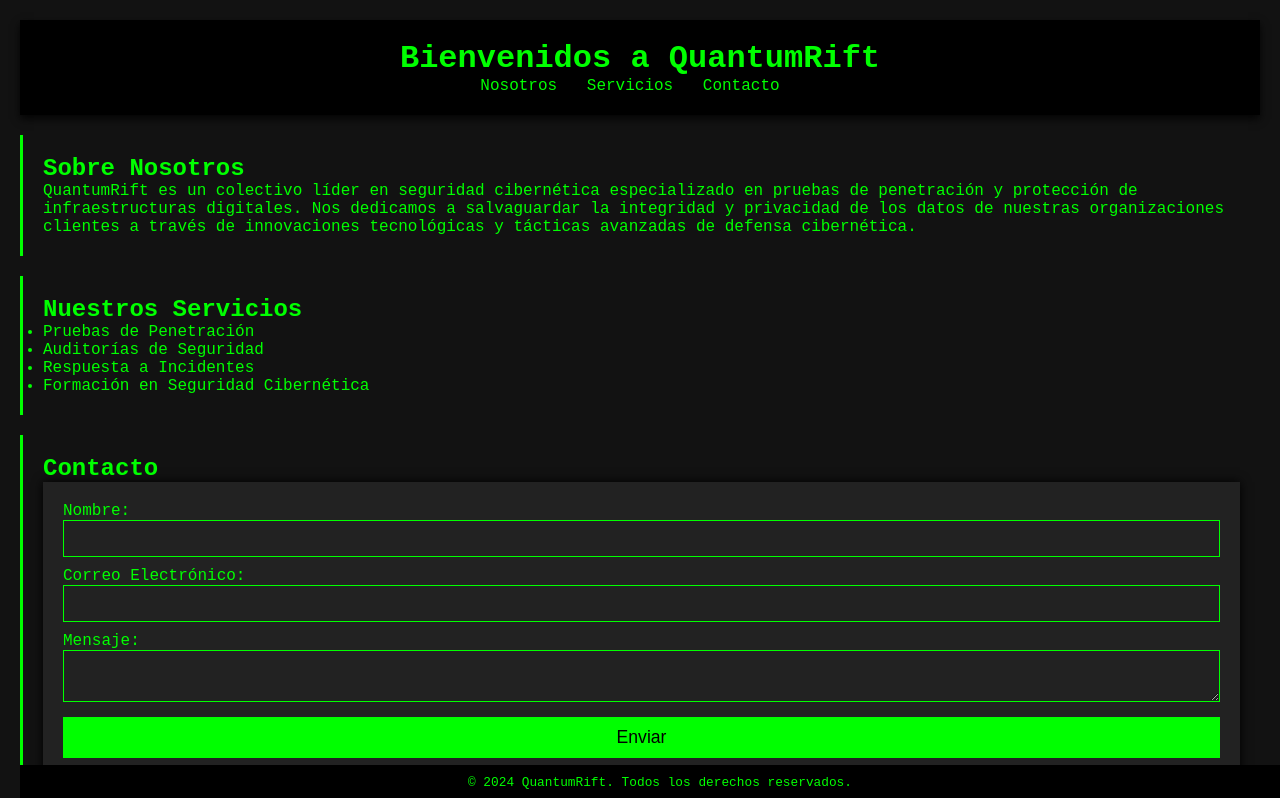
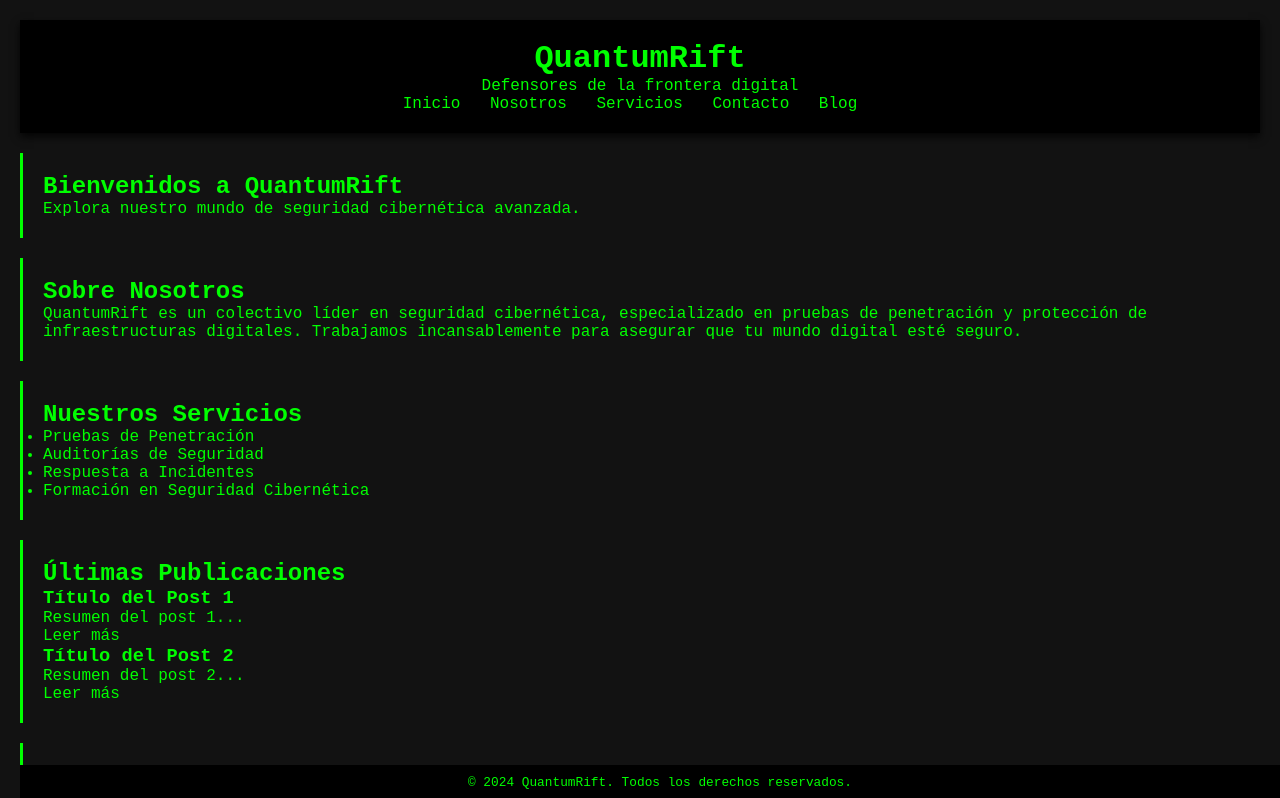
Before and after one commit to bichobyte/quantumrift, a plain HTML site: page index.html in a window 1280 px wide. Shown: the top 798 px of the page. Drawn offline with Linux system fonts and the light colour scheme.

Commit message:
Update index.html

```diff
--- a/index.html
+++ b/index.html
@@ -8,19 +8,34 @@
 </head>
 <body>
     <header>
-        <h1>Bienvenidos a QuantumRift</h1>
+        <div class="header-content">
+            <h1>QuantumRift</h1>
+            <p>Defensores de la frontera digital</p>
+        </div>
         <nav>
             <ul>
+                <li><a href="#inicio">Inicio</a></li>
                 <li><a href="#nosotros">Nosotros</a></li>
                 <li><a href="#servicios">Servicios</a></li>
                 <li><a href="#contacto">Contacto</a></li>
+                <li><a href="#blog">Blog</a></li>
             </ul>
         </nav>
     </header>
 
+    <section id="inicio" class="intro-section">
+        <div class="intro-text">
+            <h2>Bienvenidos a QuantumRift</h2>
+            <p>Explora nuestro mundo de seguridad cibernética avanzada.</p>
+        </div>
+        <div class="animation-area">
+            <div class="matrix-code"></div>
+        </div>
+    </section>
+
     <section id="nosotros">
         <h2>Sobre Nosotros</h2>
-        <p>QuantumRift es un colectivo líder en seguridad cibernética especializado en pruebas de penetración y protección de infraestructuras digitales. Nos dedicamos a salvaguardar la integridad y privacidad de los datos de nuestras organizaciones clientes a través de innovaciones tecnológicas y tácticas avanzadas de defensa cibernética.</p>
+        <p>QuantumRift es un colectivo líder en seguridad cibernética, especializado en pruebas de penetración y protección de infraestructuras digitales. Trabajamos incansablemente para asegurar que tu mundo digital esté seguro.</p>
     </section>
 
     <section id="servicios">
@@ -31,6 +46,22 @@
             <li>Respuesta a Incidentes</li>
             <li>Formación en Seguridad Cibernética</li>
         </ul>
+    </section>
+
+    <section id="blog">
+        <h2>Últimas Publicaciones</h2>
+        <div class="blog-posts">
+            <article>
+                <h3>Título del Post 1</h3>
+                <p>Resumen del post 1...</p>
+                <a href="#">Leer más</a>
+            </article>
+            <article>
+                <h3>Título del Post 2</h3>
+                <p>Resumen del post 2...</p>
+                <a href="#">Leer más</a>
+            </article>
+        </div>
     </section>
 
     <section id="contacto">
```
